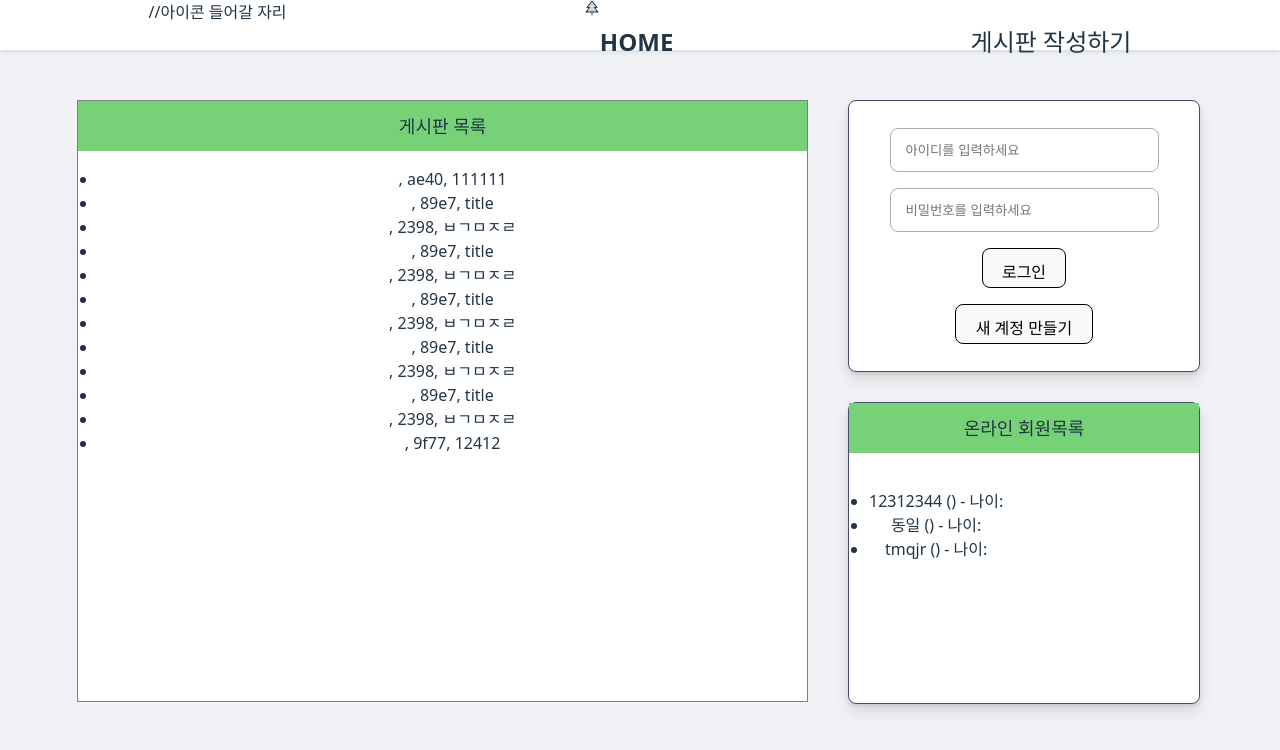
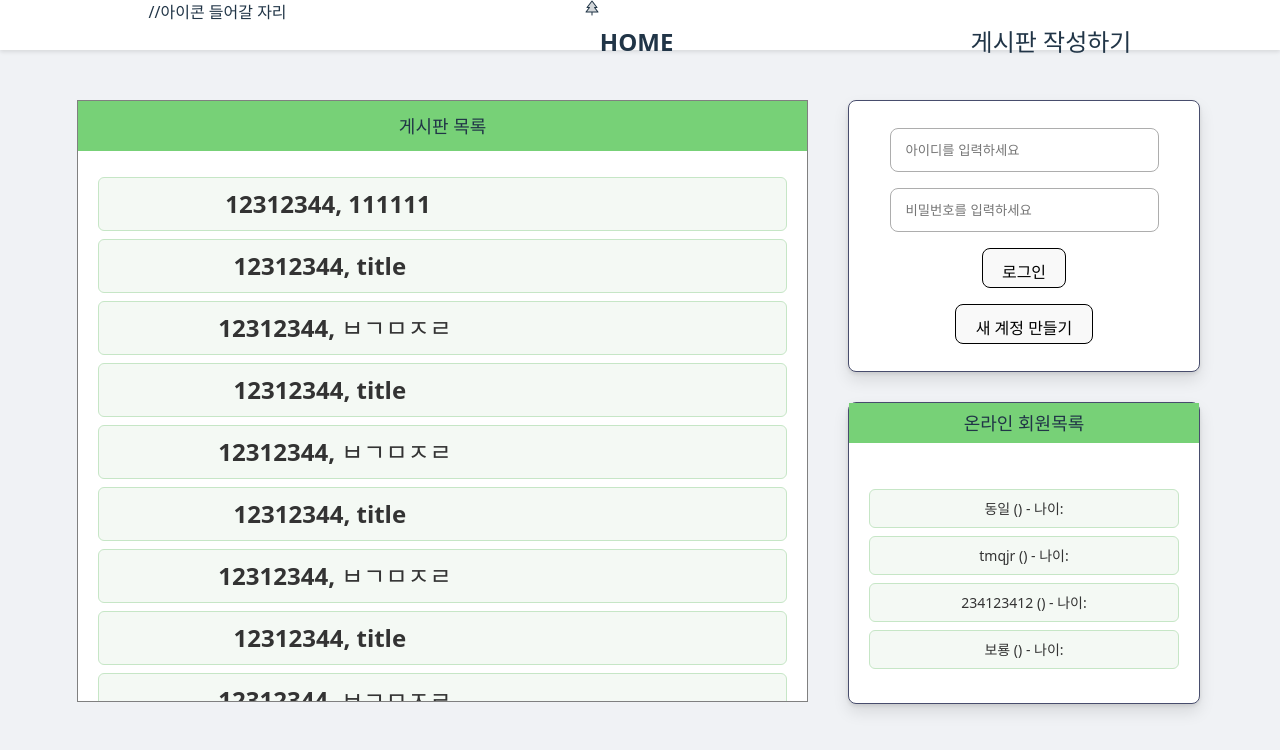
Before and after one commit to aotlfekdl/spa-project, a React (Vite) app: page / in a window 1280 px wide. Shown: the top 750 px of the page. Built offline with nearby package versions, Linux system fonts and the light colour scheme; data requests are answered from the project's data file.

Commit message:
update board

```diff
--- a/src/App.jsx
+++ b/src/App.jsx
@@ -8,6 +8,8 @@ import { BrowserRouter as Router, Routes, Route } from 'react-router-dom';
 import Header from './pages/Header';
 import BoardRegistration from './pages/BoardRegistration';
 
+import { ToastContainer } from 'react-toastify';
+
 
 function App() {
   return (
@@ -16,7 +18,9 @@ function App() {
 
       <Router>
       <Header/>
+      <ToastContainer />
         <Routes>
+
           <Route path='/board/:id' element={<BoardRegistration/>}/>
           <Route path="/" element={<HomePage />} />
           <Route path="/users" element={<UserList />} />
--- a/src/pages/BoardRegistration.jsx
+++ b/src/pages/BoardRegistration.jsx
@@ -5,6 +5,7 @@ import {  useState } from 'react';
 import TextareaAutosize from 'react-textarea-autosize';
 import useBoardStore from '../store/boardStore';
 // import * as yup from 'yup';
+import { performToast } from '../utils/performToast';
 
 const FullDiv = styled.form`
   width: 100vw;
@@ -99,6 +100,11 @@ const PDiv = styled.div`
   width: 100%;
   height: 60px;
   border: 1px solid black;
+  box-sizing: border-box;
+  display: flex;
+  align-items: center;
+  padding-left: 30px;
+  gap: 30px;
 `;
 const PStyle = styled.p`
   font-size: bold;
@@ -177,6 +183,7 @@ const BoardRegistration = () => {
     name: '',
     title: '',
     context: '',
+    imgUrl: '',
   });
 
   const currentUser = useUserStore((s) => s.currentUser);
@@ -197,6 +204,9 @@ const BoardRegistration = () => {
     e.preventDefault();
     try{
         await addBoard(boards);
+        performToast({ msg: '게시글 등록 성공!', type: 'success' });
+
+
         alert(`게시 성공`);
     }catch(err){
         console.error(err);
@@ -225,6 +235,7 @@ const BoardRegistration = () => {
           </FormSecondDiv>
           <PDiv>
             <PStyle>내용</PStyle>
+            <input type="text" name="imgUrl" onChange={handleChange} value={boards.imgUrl} placeholder='이미지URL입력해주세요요'/>
           </PDiv>
           <FormThreeDiv>
             <TextareaAutosize
--- a/src/pages/HomePage.jsx
+++ b/src/pages/HomePage.jsx
@@ -4,7 +4,7 @@ import styled from 'styled-components';
 import useUserStore from '../store/userStore';
 import { Navigate, useNavigate } from 'react-router-dom';
 import useBoardStore from '../store/boardStore';
-
+import { performToast } from '../utils/performToast';
 const FullDiv = styled.div`
   padding-top: 100px;
   width: 100vw;
@@ -86,6 +86,9 @@ const UserTitle = styled.div`
   align-content: center;
   font-size: large;
   font-weight: bold;
+  position: sticky;
+  z-index: 1;
+  top: 0;
 `;
 
 const BoardDiv = styled.div`
@@ -95,6 +98,7 @@ const BoardDiv = styled.div`
   border: 1px solid gray;
   margin: 0 auto;
   margin-left: 10%;
+  overflow-y: auto;
 `;
 
 const LoginDiv = styled.div`
@@ -150,6 +154,66 @@ const LoginDiv = styled.div`
     gap: 15px;
   }
 `;
+
+const StyledList = styled.ul`
+  list-style: none;
+  padding: 10px 20px;
+  width: 100%;
+  box-sizing: border-box;
+`;
+
+const StyledListItem = styled.li`
+  padding: 8px 12px;
+  margin-bottom: 8px;
+  background-color: #f4f9f4;
+  border: 1px solid #c6e6c6;
+  border-radius: 6px;
+  font-size: 24px;
+  color: #333;
+  transition: background-color 0.2s ease;
+  display: flex;
+  flex-direction: row;
+  justify-content: space-around;
+  align-items: center;
+
+    font-weight: 800;
+
+
+
+
+
+  height: auto;
+  max-height: 150px;
+  &:hover {
+    background-color: #e0f4e0;
+  }
+
+
+  img {
+
+
+
+
+}
+`;
+
+const StyledListUserItem = styled.li`
+  padding: 8px 12px;
+  margin-bottom: 8px;
+  background-color: #f4f9f4;
+  border: 1px solid #c6e6c6;
+  border-radius: 6px;
+  font-size: 14px;
+  color: #333;
+  transition: background-color 0.2s ease;
+
+  height: auto;
+  max-height: 150px;
+  &:hover {
+    background-color: #e0f4e0;
+  }
+
+`;
 const HomePage = () => {
   const users = useUserStore((s) => s.users);
   const getUsers = useUserStore((s) => s.getUsers);
@@ -174,11 +238,16 @@ const HomePage = () => {
     try {
       const { success, user } = await loginUser(loginData.id, loginData.pwd);
       if (success) {
-        alert(`로그인 성공! ${user.name}님 환영합니다!`);
+
+        performToast({ msg: `로그인인 성공! ${user.name}님 환영합니다!`, type: 'success' });
+
+      }else {
+        performToast({ msg: '아이디 또는 비밀번호가 일치하지 않습니다.', type: 'error' });
       }
       navigate('/');
     } catch {
-      alert('아이디 또는 비밀번호가 일치하지 않습니다.');
+      alert('로그인중 오류가 발생했습니다.');
+
       navigate('/');
     }
   };
@@ -207,18 +276,18 @@ const HomePage = () => {
         <FirstDiv>
           <BoardDiv>
             <UserTitle>게시판 목록</UserTitle>
-            <ul style={{ paddingLeft: '20px' }}>
+            <StyledList style={{ paddingLeft: '20px' }}>
   {boards.length === 0 ? (
-    <li>게시글이 없습니다.</li>
+    <StyledListItem>게시글이 없습니다.</StyledListItem>
   ) : (
     boards.map((board) => (
-      <li key={board.id}>
-        {/* 수정된 부분: 존재하는 필드 사용 */}
-        {board.userId}, {board.id}, {board.title}
-      </li>
+      <StyledListItem key={board.id}>
+
+        {board.name}, {board.title}, {board.imgUrl}
+      </StyledListItem>
     ))
   )}
-</ul>
+</StyledList>
 
           </BoardDiv>
         </FirstDiv>
@@ -233,15 +302,15 @@ const HomePage = () => {
             </div>
           </LoginDiv>
           <UserListDiv>
-            <UserTitle>회원목록</UserTitle>
+            <UserTitle>온라인 회원목록</UserTitle>
 
-            <ul style={{ paddingLeft: '20px' }}>
-              {users.map((user) => (
-                <li key={user.id}>
+            <StyledList style={{ paddingLeft: '20px' }}>
+            {users.filter(user => user.isOnline).map((user) => (
+                <StyledListUserItem key={user.id}>
                   {user.name} ({user.nickName}) - 나이: {user.age}
-                </li>
+                </StyledListUserItem>
               ))}
-            </ul>
+            </StyledList>
           </UserListDiv>
         </SecondDiv>
       </FullDiv>
@@ -252,18 +321,19 @@ const HomePage = () => {
         <FirstDiv>
           <BoardDiv>
             <UserTitle>게시판 목록</UserTitle>
-            <ul style={{ paddingLeft: '20px' }}>
+            <StyledList style={{ paddingLeft: '20px' }}>
   {boards.length === 0 ? (
-    <li>게시글이 없습니다.</li>
+    <StyledListItem>게시글이 없습니다.</StyledListItem>
   ) : (
     boards.map((board) => (
-      <li key={board.id}>
+      <StyledListItem key={board.id}>
         {/* 수정된 부분: 존재하는 필드 사용 */}
-        {board.userId}, {board.id}, {board.title}
-      </li>
+        {board.name}, {board.title}
+         <img src={board.imgUrl} alt="" />
+      </StyledListItem>
     ))
   )}
-</ul>
+</StyledList>
           </BoardDiv>
         </FirstDiv>
         <SecondDiv>
@@ -289,17 +359,13 @@ const HomePage = () => {
           </FormStyle>
           <UserListDiv>
             <UserTitle>온라인 회원목록</UserTitle>
-
-            <ul style={{ paddingLeft: '20px' }}>
-              {users.filter(user => user.isOnline).map((user) => (
-
-                <li key={user.id}>
+            <StyledList style={{ paddingLeft: '20px' }}>
+            {users.filter(user => user.isOnline).map((user) => (
+                <StyledListUserItem key={user.id}>
                   {user.name} ({user.nickName}) - 나이: {user.age}
-
-
-                </li>
+                </StyledListUserItem>
               ))}
-            </ul>
+            </StyledList>
           </UserListDiv>
         </SecondDiv>
       </FullDiv>
--- a/src/pages/UserRegistration.jsx
+++ b/src/pages/UserRegistration.jsx
@@ -4,6 +4,7 @@
   import * as yup from 'yup';
   import { useForm } from 'react-hook-form';
   import { yupResolver } from '@hookform/resolvers/yup';
+import { performToast } from '../utils/performToast';
 
 
 
@@ -131,7 +132,8 @@ border: 1px solid black;
       };
       try {
         await addUser(formattedData);
-        alert('회원가입 성공!');
+        performToast({ msg: '회원가입 성공!', type: 'success' });
+
         navigate('/');
       } catch (err) {
         console.error(err);
@@ -167,7 +169,7 @@ border: 1px solid black;
             <select {...register('isOnline')}>
             <option value="">상태를 선택하세요</option>
             <option value="true">온라인</option>
-            <option value="false">오프라인인</option>
+            <option value="false">오프라인</option>
             </select>
 
             <ButtonDivStyle>
--- a/src/store/userStore.js
+++ b/src/store/userStore.js
@@ -38,16 +38,25 @@ const useUserStore = create((set) => ({
 
       const response = await axios.get(`http://localhost:3001/users?id=${id}&pwd=${pwd}`);
 
-      if (response.data.length === 0) {
+    const user = response.data[0];
+    if (!user) {
+      set({ loading: false });
       return { success: false };
     }
-      const user = response.data[0];
+
+    // 비밀번호 비교
+    if (user.pwd !== pwd) {
+      set({ loading: false });
+      return { success: false };
+    }
+
     set({ loading: false, currentUser: user });
     return { success: true, user };
   } catch (err) {
     set({ error: err.message, loading: false });
   }
 },
+
 
   logoutUser: async (currentUser) => {
     set({ currentUser: null });
```
Also changed, not shown: db.json (+38 -9 lines). Lines whose indentation alone changed are shown as unchanged.
